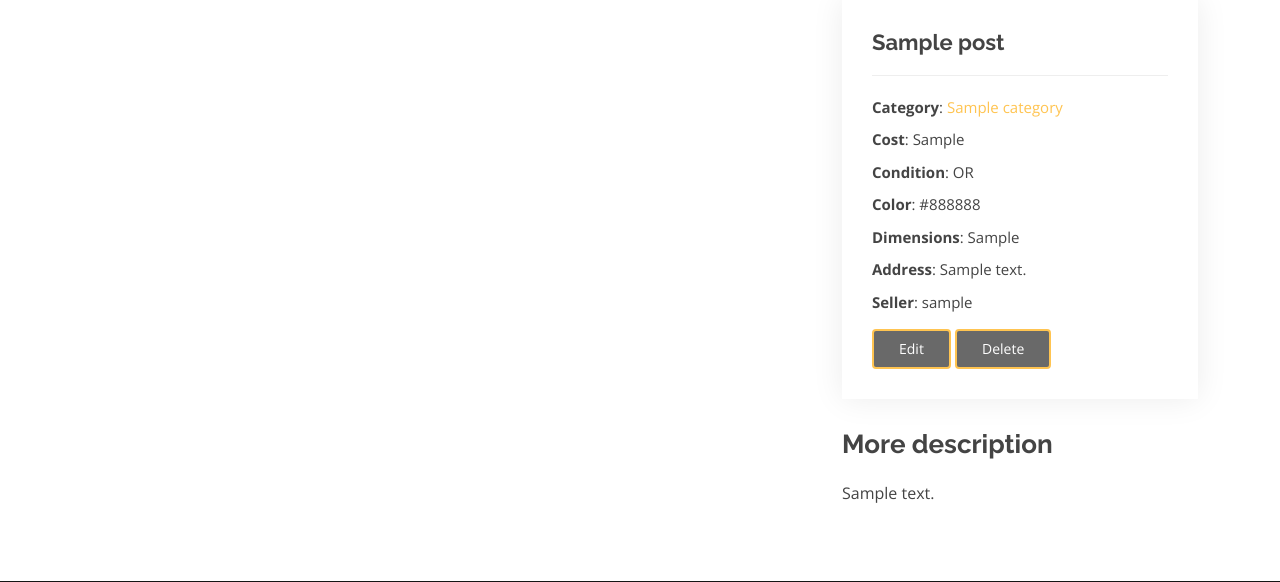
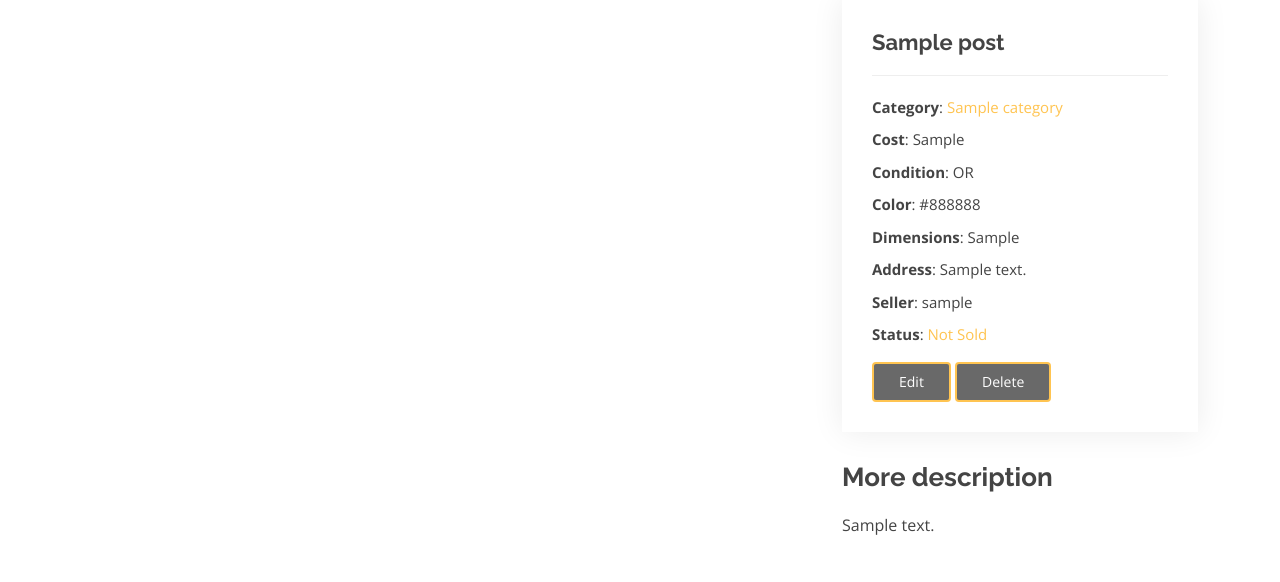
Before and after one commit to zahra-raha/market, a Django app: a page that uses templates/post/post_detail.html in a window 1280 px wide. Shown: the part 187-769 px from the top of the page. Run offline with Django 3.2, Linux system fonts and the light colour scheme; a user stored in the database is signed in; tables that the repository leaves empty hold one stand-in row (values such as "Sample post"); some libraries are stand-ins or nearby versions.

Commit message:
Add toggle status to advertisement

```diff
--- a/poster/urls.py
+++ b/poster/urls.py
@@ -7,6 +7,8 @@ urlpatterns = [
     path("post/new", views.NewPost.as_view(), name="new_post"),
     path('post/edit/<slug:slug>/', views.EditPost.as_view(),
          name='post_update'),
+    path('post/status/<slug:slug>/', views.PostSold.as_view(),
+         name='post_status'),
     path('post/delete/<slug:slug>/', views.DeletePost.as_view(),
          name='post_delete'),
     path('<slug:slug>/', views.PostDetail.as_view(), name='post_detail'),
--- a/poster/views.py
+++ b/poster/views.py
@@ -1,7 +1,10 @@
-from django.shortcuts import render, get_object_or_404
+from django.shortcuts import render, get_object_or_404, reverse
+from django.views import generic, View
 from django.utils.decorators import method_decorator
 from django.contrib.auth.decorators import login_required
 from django.views import generic, View
+
+from django.http import HttpResponseRedirect
 from django.urls import reverse_lazy
 from .models import Post, Category
 from .forms import CategoryForm, PostForm
@@ -24,7 +27,7 @@ class PostList(generic.ListView):
 
 class PostDetail(View):
     def get(self, request, slug, *args, **kwargs):
-        queryset = Post.objects.filter(status=0)
+        queryset = Post.objects
         post = get_object_or_404(queryset, slug=slug)
         category = post.category
         return render(
@@ -129,6 +132,15 @@ class EditPost(View):
             )
 
 
+class PostSold(View):
+
+    def get(self, request, slug, *args, **kwargs):
+        post = get_object_or_404(Post, slug=slug)
+        post.status = not post.status
+        post.save()
+        return HttpResponseRedirect(reverse('post_detail', args=[slug]))
+
+
 class DeletePost(generic.DeleteView):
     model = Post
     template_name = 'post/post_confirm_delete.html'
--- a/templates/post/post_detail.html
+++ b/templates/post/post_detail.html
@@ -64,8 +64,14 @@
               <li><strong>Dimensions</strong>: {{ post.dimensions }}</li>
               <li><strong>Address</strong>: {{ post.address }}</li>
               <li><strong>Seller</strong>: {{ post.seller }}</li>
+              {% if user.is_authenticated and post.seller|stringformat:"s" == user.username %}
+              <li><strong>Status</strong>:<a href="{% url 'post_status' post.slug %}">
+                 {% if post.status %} Sold {% else %} Not Sold {% endif %}</a></li>
+
+              {% endif %}
             </ul>
             {% if user.is_authenticated and post.seller|stringformat:"s" == user.username %}
+
               <a href="{% url 'post_update' post.slug %}"><button class="get-started-btn scrollto">Edit</button></a>
               <a href="{% url 'post_delete' post.slug %}"><button class="get-started-btn scrollto">Delete</button></a>
             {% endif %}
```
